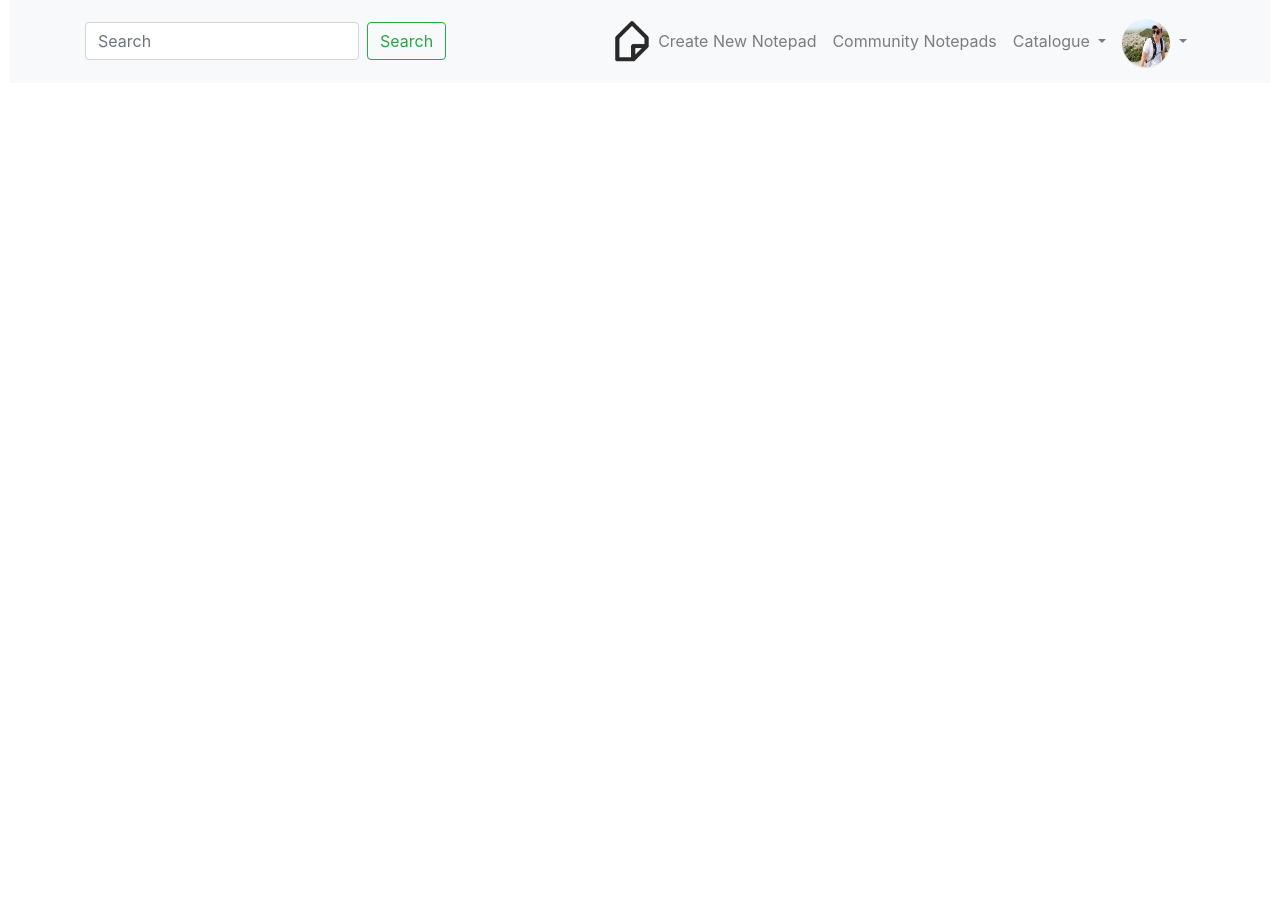
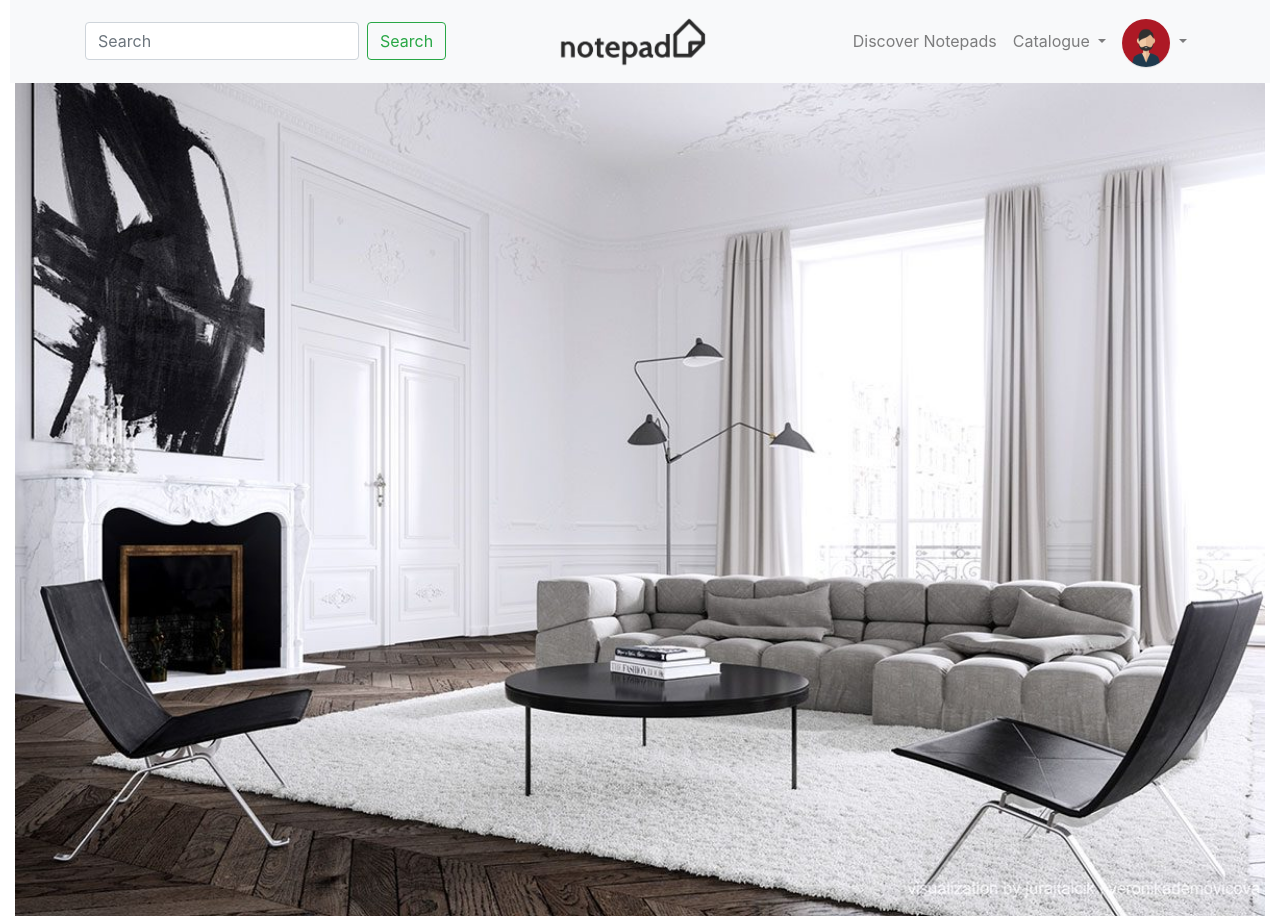
Before and after one commit to notepad-it/notepad-website, a plain HTML site: page index.html in a window 1280 px wide. Before the commit the page ends 800 px from the top, so only its background shows below. Drawn offline with nearby package versions, Linux system fonts and the light colour scheme; some icons are missing.

Commit message:
Minor changes

```diff
--- a/index.html
+++ b/index.html
@@ -25,15 +25,12 @@
                 </form>
                 <!---Notepad Branding-->
                 <ul class="nav navbar-nav navbar-center">
-                    <li><a class="navbar-brand" href="#"><img src="images\notepad-logo.png" alt="Notepad Logo" style="width:50px;"></a></li>
+                    <li><a class="navbar-brand" href="#"><img src="images\notepad-logo2.png" alt="Notepad Logo" style="width:150px;"></a></li>
                 </ul>
                 <!---Navigation Links-->
                 <ul class="navbar-nav ml-auto">
                     <li class="nav-item">
-                      <a class="nav-link" href="#">Create New Notepad</a>
-                    </li>
-                    <li class="nav-item">
-                      <a class="nav-link" href="#">Community Notepads</a>
+                      <a class="nav-link" href="#">Discover Notepads</a>
                     </li>
                     <li class="nav-item dropdown">
                         <a class="nav-link dropdown-toggle" href="#" id="navbarProductDropdown" role="button" data-toggle="dropdown" aria-haspopup="true" aria-expanded="false">
@@ -48,11 +45,12 @@
                     <!---User Profile-->
                     <li class="nav-item dropdown">
                       <a class="nav-link dropdown-toggle" href="#" id="navbarAvatarDropdown" role="button" data-toggle="dropdown" aria-haspopup="true" aria-expanded="false">
-                          <img src="images\IMG_3360.JPG" class="avatar">
+                          <img src="images\man.png" class="avatar">
                       </a>
                       <div class="dropdown-menu" aria-labelledby="navbarAvatarDropdown">
                         <a class="dropdown-item" href="#">Profile</a>
                         <a class="dropdown-item" href="#">My Notepads</a>
+                        <a class="dropdown-item" href="#">Create New Notepad</a>
                         <div class="dropdown-divider"></div>
                         <a class="dropdown-item" href="#">Sign Out</a>
                       </div>
@@ -62,6 +60,13 @@
             </div>
         </div>
     </nav>
+    <!---Banner Image-->
+    <div class="container-fluid">
+      <div class="row">
+        <div class="col-sm"><img src="images\Minimalist8.jpg" alt="Notepad Logo" style="width: 100%"></div>
+      </div>
+    </div>
+
     <!---Bootstrap JavaScript and jQuery-->
     <script src="https://code.jquery.com/jquery-3.3.1.slim.min.js" integrity="sha384-q8i/X+965DzO0rT7abK41JStQIAqVgRVzpbzo5smXKp4YfRvH+8abtTE1Pi6jizo" crossorigin="anonymous"></script>
     <script src="https://cdnjs.cloudflare.com/ajax/libs/popper.js/1.14.7/umd/popper.min.js" integrity="sha384-UO2eT0CpHqdSJQ6hJty5KVphtPhzWj9WO1clHTMGa3JDZwrnQq4sF86dIHNDz0W1" crossorigin="anonymous"></script>
```
Also changed, not shown: images/Minimalist8.jpg (added), images/man.png (added), images/notepad-logo2.png (added).
